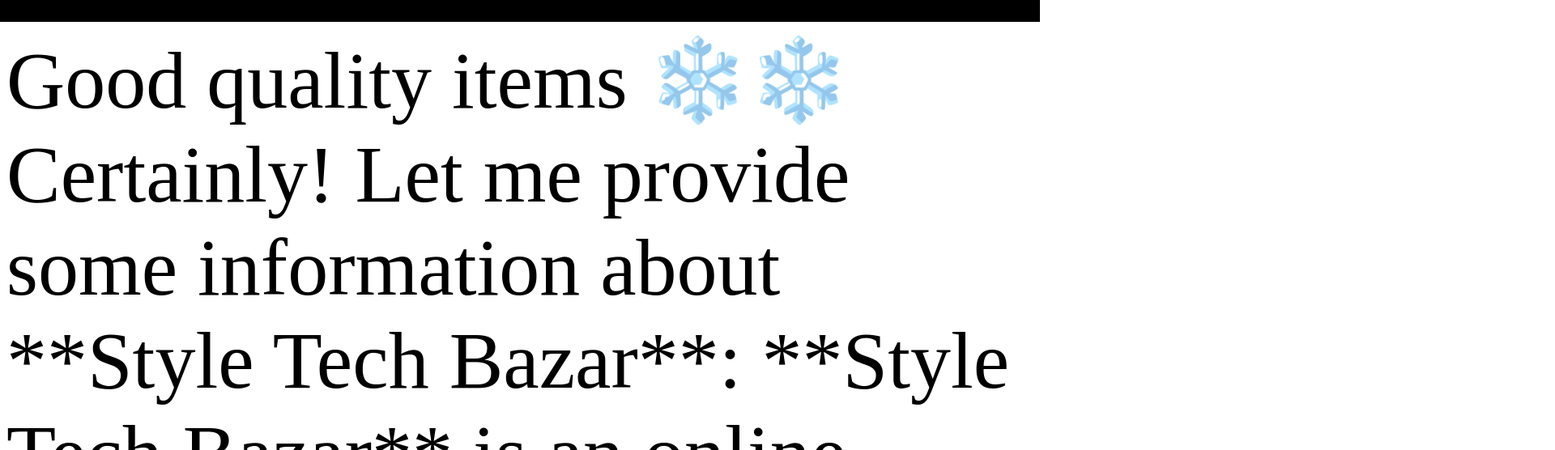
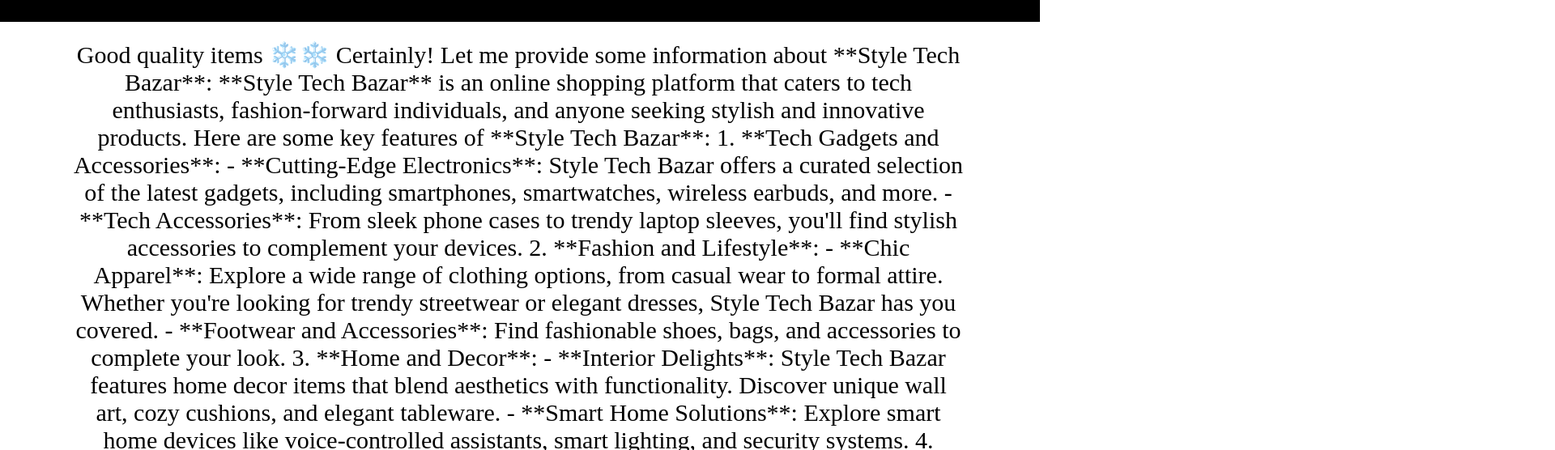
Before and after one commit to abhi889111/style_tech_bazar, a plain HTML site: page index.html in a window 1280 px wide. Shown: the part 60-616 px from the top of the page at 81% size, 1920 px wide, since content can reach past the window. Drawn offline with Linux system fonts and the light colour scheme.

Commit message:
Update index.html

```diff
--- a/index.html
+++ b/index.html
@@ -92,7 +92,10 @@ h2{
  width: 100%;
 }
 p{
- font-size:100px;
+  position:center;
+  font-size:30px;
+  text-align:center;
+  padding:80px;
 }
 </style>
 </html>
```
